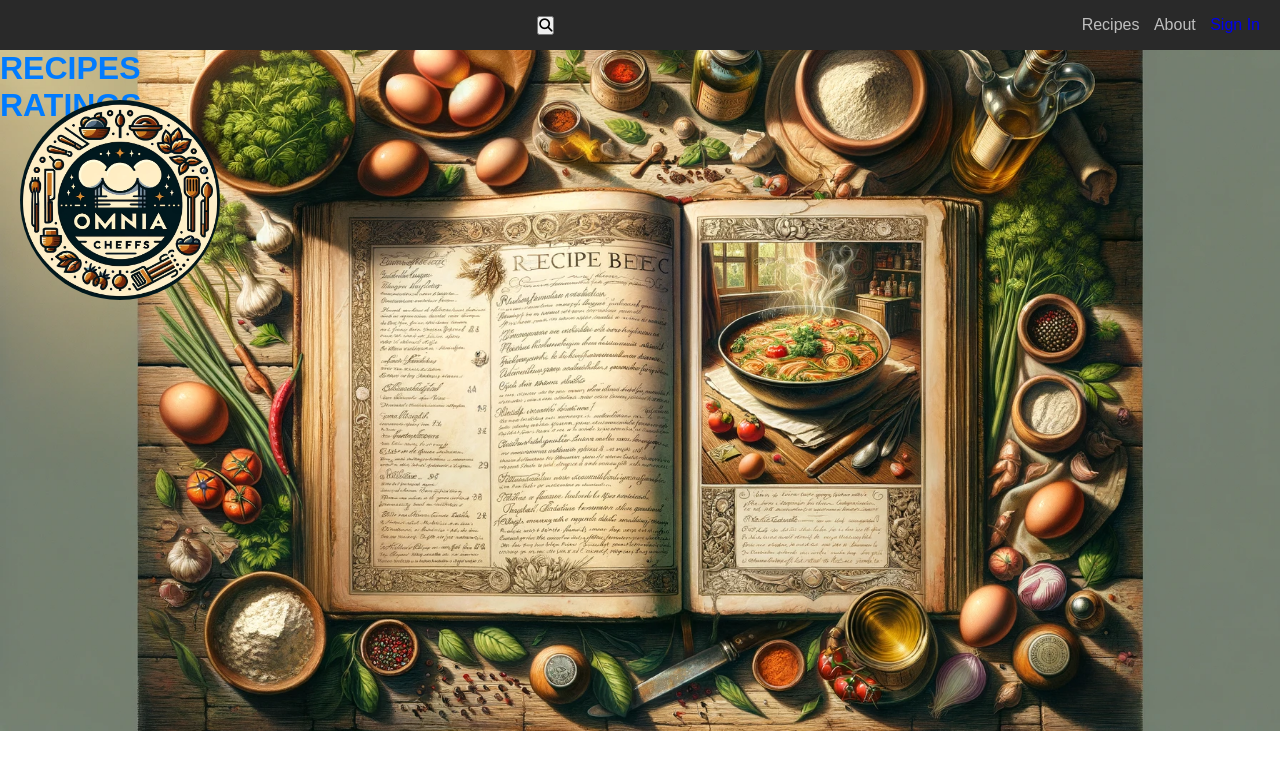
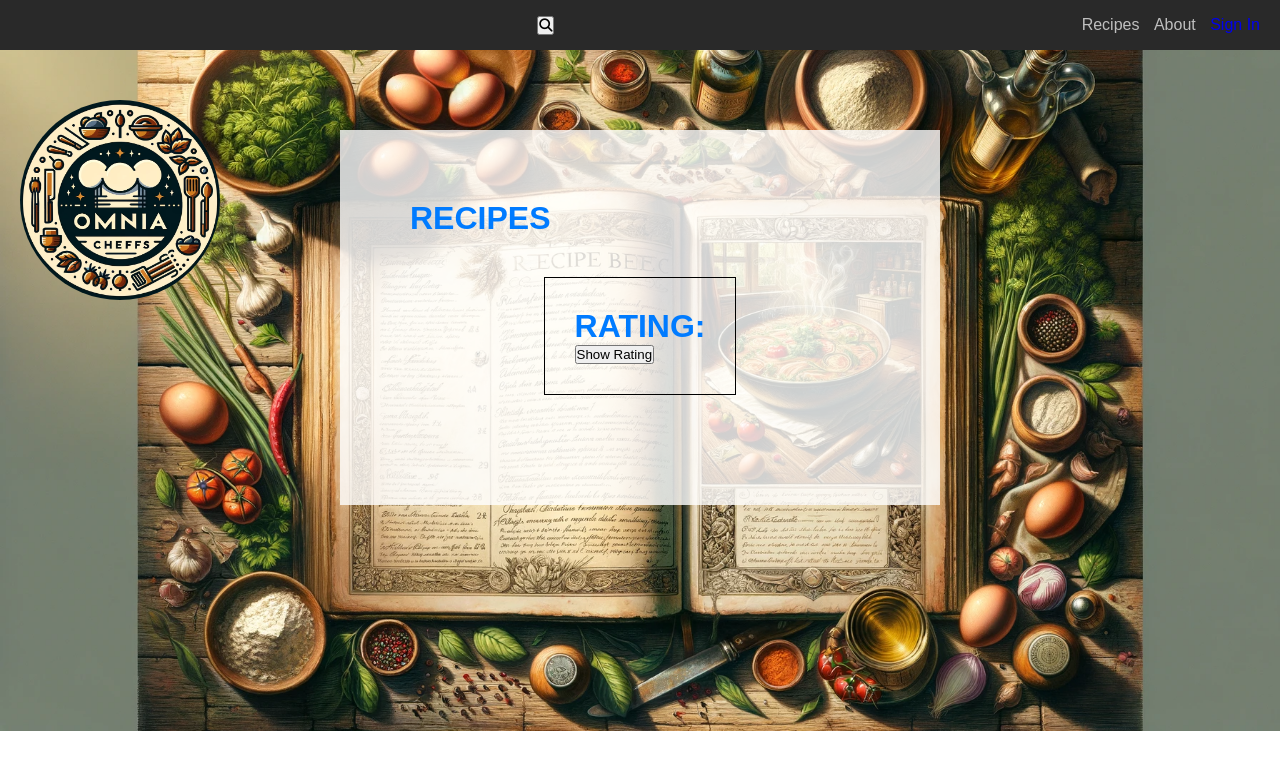
Before and after one commit to Rehnyk/recipe-app, a SvelteKit app in the folder frontend-server/: page /recipe/1 in a window 1280 px wide. Shown: the top 770 px of the page. Built offline with nearby package versions, Linux system fonts and the light colour scheme.

Commit message:
Ratings: Innitial frontend.

```diff
--- a/frontend-server/src/components/Rating.svelte
+++ b/frontend-server/src/components/Rating.svelte
@@ -1,18 +1,28 @@
 <script>
+    import * as ratingService from "../services/rating-service.js";
     //    let { } = $props();
+
+    let rating = 0;
+
+    const fetchRecipeRating = async () => {
+        rating = await ratingService.findRecipeRating(2);
+    };
+
 </script>
 
 <div class="rating-box">
 
-    <h1>RATINGS</h1>
+    <h1>RATING: {rating.rating}</h1>
+    <button on:click={fetchRecipeRating}>Show Rating</button>
 
 </div>
 
 
-
-
-
 <style>
-
+    .rating-box {
+        border: 1px solid #000;
+        margin: 40px auto;
+        padding: 30px;
+    }
 
 </style>
--- a/frontend-server/src/routes/recipe/[id]/+page.svelte
+++ b/frontend-server/src/routes/recipe/[id]/+page.svelte
@@ -4,7 +4,21 @@
 </script>
 
 
-<div>
+<div class="white-box">
     <Recipe />
     <Rating />
 </div>
+
+
+
+<style>
+    .white-box {
+        background-color: rgba(255, 255, 255, 0.8);
+        display: flex;
+        flex-direction: column;
+        margin: 80px auto;
+        padding: 70px;
+        justify-content: center;
+        max-width: 600px;
+    }
+</style>
--- a/frontend-server/src/services/rating-service.js
+++ b/frontend-server/src/services/rating-service.js
@@ -1,5 +1,5 @@
-const baseUrl = '/api/recipe/rating';
-//const baseUrl = 'http://localhost:3001/api/recipe/rating';
+//const baseUrl = '/api/recipe/rating';
+const baseUrl = 'http://localhost:3001/api/recipe/rating';
 
 export const findRecipeRating = async (id) => {
     const response = await fetch(`${baseUrl}/${id}`);
```
Also changed, not shown: frontend-server/src/routes/users/+page.server.js (deleted, +0 -41 lines).
